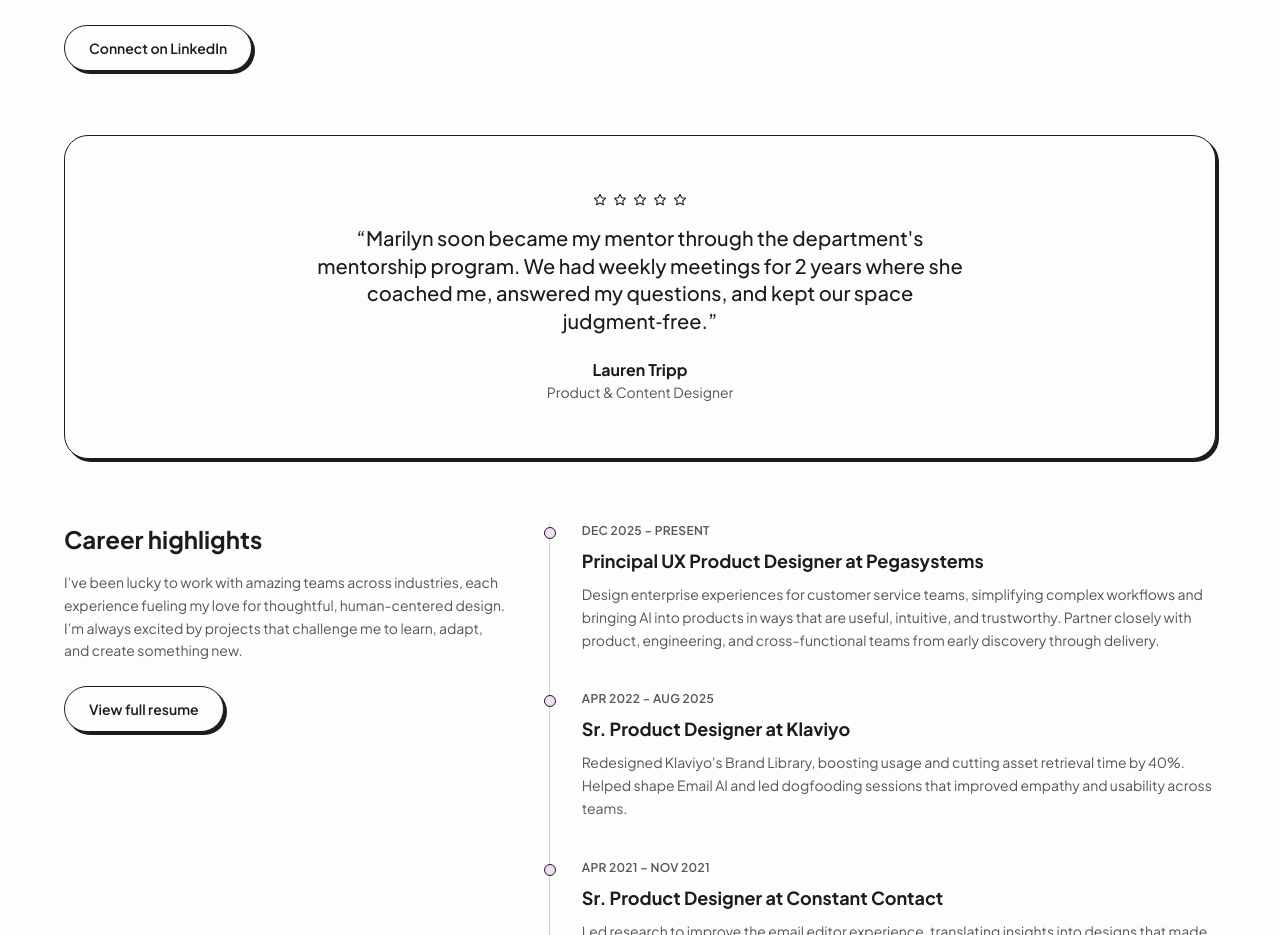
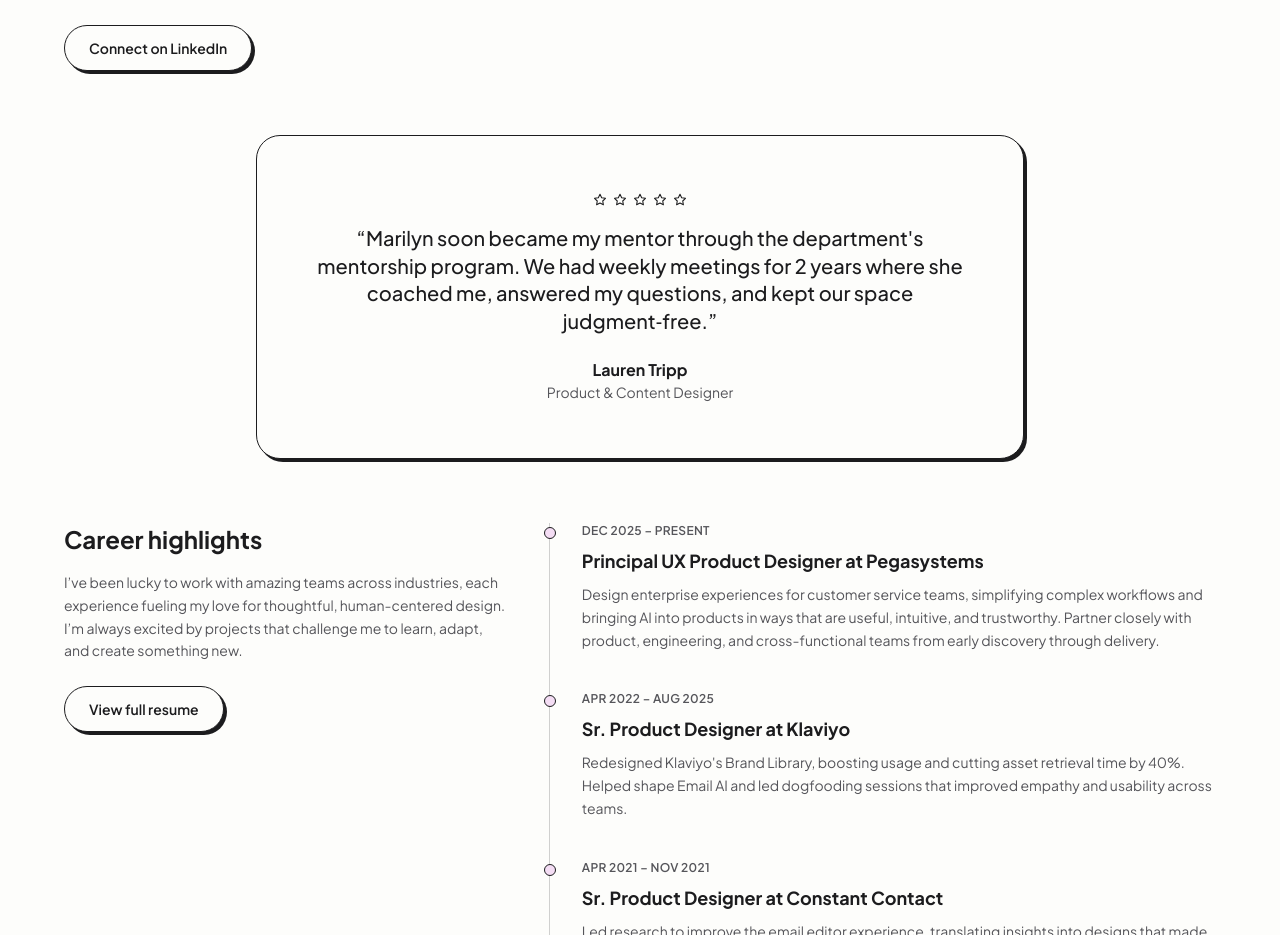
Before and after one commit to marilyncoravit/home, a React (Vite) app: page / in a window 1280 px wide. Shown: the part 3080-4015 px from the top of the page. Built offline with nearby package versions, Linux system fonts and the light colour scheme.

Commit message:
Narrow Lauren's testimonial card
Co-Authored-By: Claude Sonnet 5 <noreply@anthropic.com>
Claude-Session: https://claude.ai/code/session_01GND3HY8tgGe3vskqx7pWBD

```diff
--- a/src/sections/About.jsx
+++ b/src/sections/About.jsx
@@ -44,7 +44,7 @@ export default function About() {
           </div>
         </div>
 
-        <div className="mt-16 rounded-3xl hand-border bg-paper p-10 text-center sketch-shadow sm:p-14">
+        <div className="mx-auto mt-16 max-w-3xl rounded-3xl hand-border bg-paper p-10 text-center sketch-shadow sm:p-14">
           <Stars />
           <p className="mx-auto mt-4 max-w-2xl text-xl font-medium leading-snug">
             &ldquo;{mentorshipTestimonial.quote}&rdquo;
```
